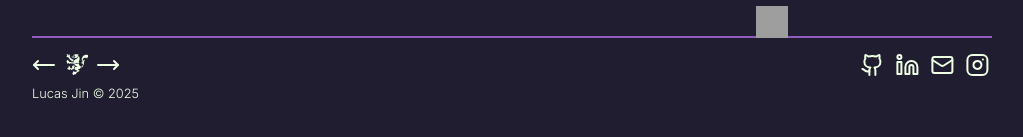
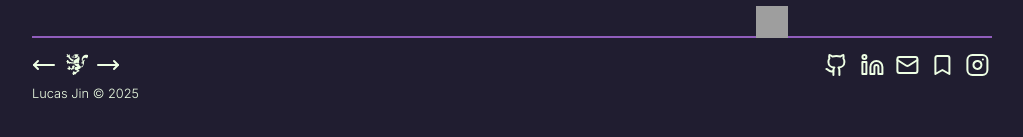
Before and after one commit to LucasHJin/LucasHJin.github.io, a Next.js app: page / in a window 1280 px wide. Shown: the part 601-738 px from the top of the page, without its empty margins (128-1151 px from the left). Built offline with nearby package versions, Linux system fonts and the light colour scheme; grey boxes are pictures that could not be loaded.

Commit message:
Added substack and title for footer icons

```diff
--- a/src/app/components/footer.js
+++ b/src/app/components/footer.js
@@ -9,6 +9,7 @@ import {
   MoveRight,
   MoveLeft,
   Twitter,
+  Bookmark
 } from "lucide-react";
 import Link from "next/link";
 import Cat from "./cat";
@@ -140,6 +141,7 @@ export default function Footer() {
               target="_blank"
               rel="noopener noreferrer"
               className="nav"
+              title="Github"
             >
               <Github />
             </Link>
@@ -148,6 +150,7 @@ export default function Footer() {
               target="_blank"
               rel="noopener noreferrer"
               className="nav"
+              title="Linkedin"
             >
               <Linkedin />
             </Link>
@@ -156,14 +159,25 @@ export default function Footer() {
               target="_blank"
               rel="noopener noreferrer"
               className="nav"
+              title="Mail"
             >
               <Mail />
+            </Link>
+            <Link
+              href="https://substack.com/@lucashjin"
+              target="_blank"
+              rel="noopener noreferrer"
+              className="nav"
+              title="Substack"
+            >
+              <Bookmark />
             </Link>
             <Link
               href="https://www.instagram.com/completely_fraudulent/"
               target="_blank"
               rel="noopener noreferrer"
               className="nav"
+              title="Instagram"
             >
               <Instagram />
             </Link>
```
